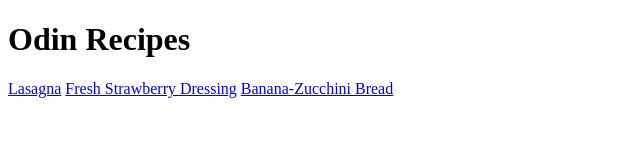
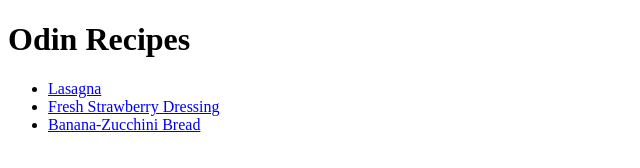
Before and after one commit to Luna-0508/odin-recipes, a plain HTML site: page index.html in a window 1280 px wide. Shown: the whole page, without its empty margins (0-640 px from the left). Drawn offline with Linux system fonts and the light colour scheme.

Commit message:
Main page - put recipes in unordered list

```diff
--- a/index.html
+++ b/index.html
@@ -8,10 +8,16 @@
   </head>
   <body>
     <h1>Odin Recipes</h1>
-    <a href="./recipes/lasagna.html">Lasagna</a>
-    <a href="./recipes/freshStrawberryDressing.html"
-      >Fresh Strawberry Dressing</a
-    >
-    <a href="./recipes/bananaZucchiniBread.html">Banana-Zucchini Bread</a>
+    <ul>
+      <li><a href="./recipes/lasagna.html">Lasagna</a></li>
+      <li>
+        <a href="./recipes/freshStrawberryDressing.html"
+          >Fresh Strawberry Dressing</a
+        >
+      </li>
+      <li>
+        <a href="./recipes/bananaZucchiniBread.html">Banana-Zucchini Bread</a>
+      </li>
+    </ul>
   </body>
 </html>
```
